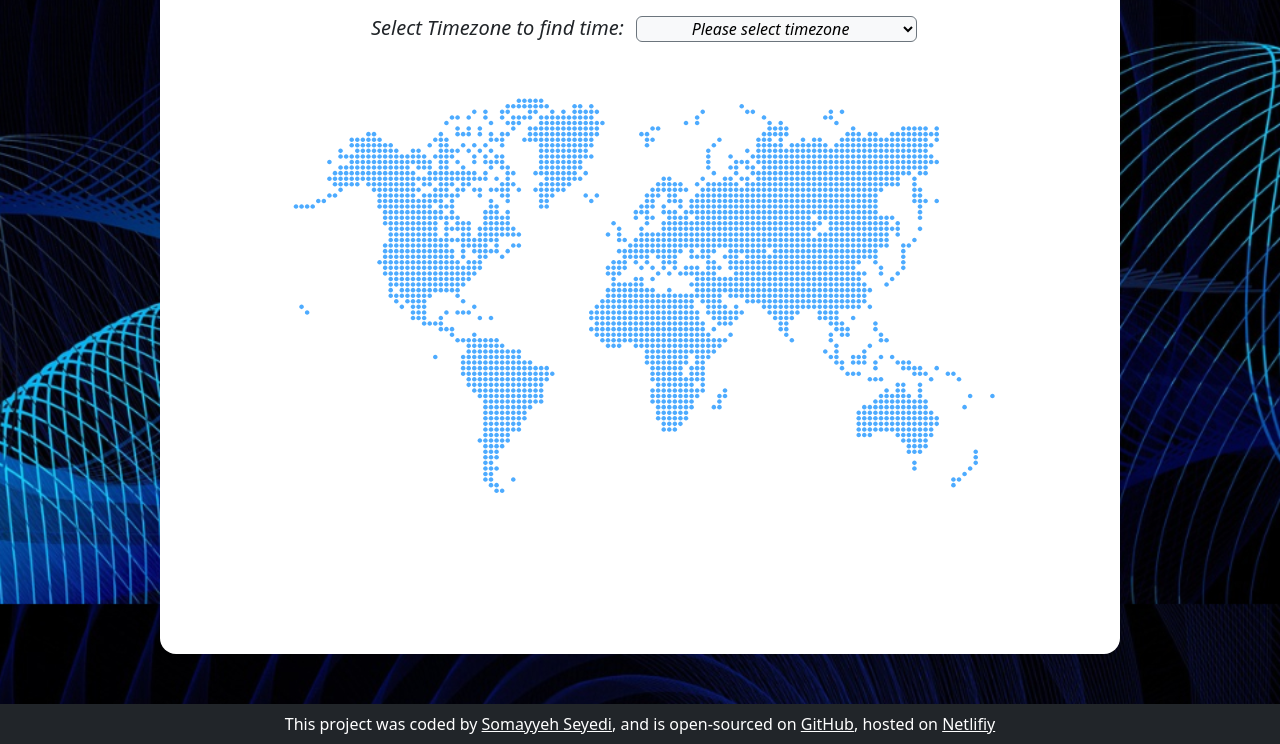
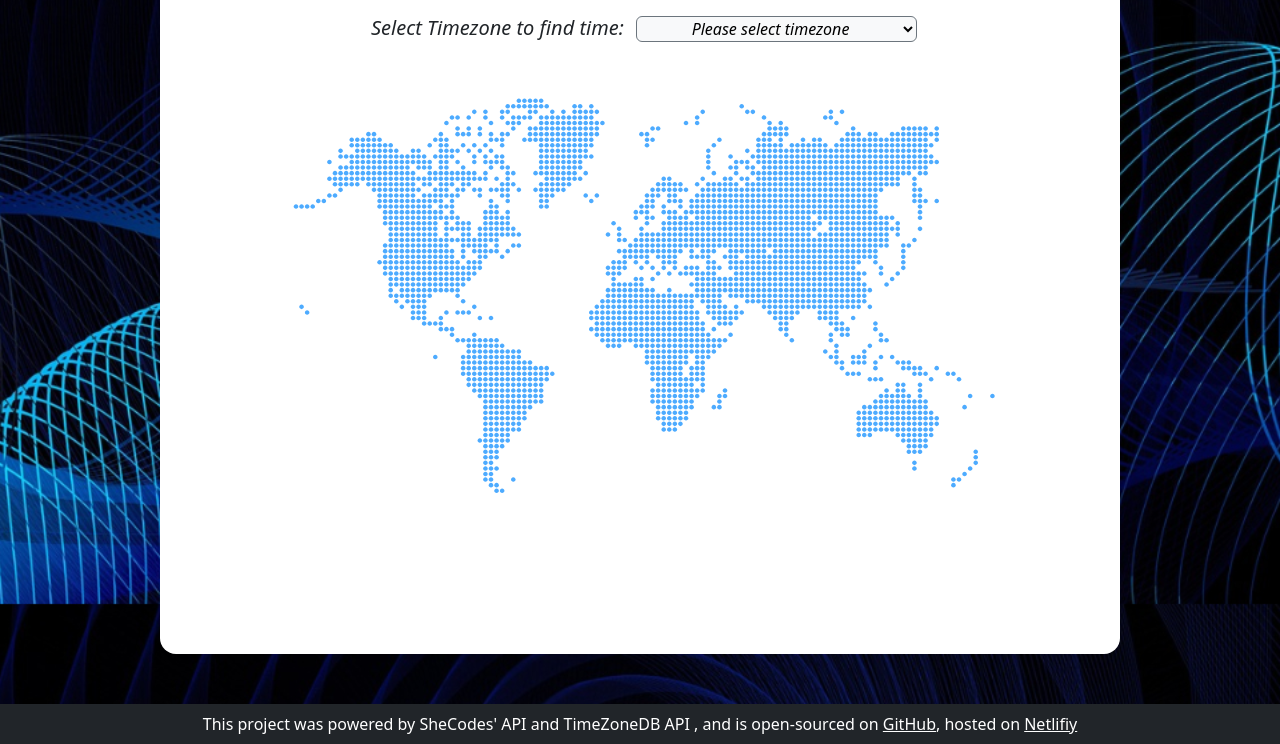
Before and after one commit to Somayyeh094/world-clock, a plain HTML site: page index.html in a window 1280 px wide. Shown: the part 196-940 px from the top of the page. Drawn offline with nearby package versions, Linux system fonts and the light colour scheme; a script that the page names is missing.

Commit message:
updated footer

```diff
--- a/index.html
+++ b/index.html
@@ -722,13 +722,8 @@
       <div class="display mt-4" id="display"></div>
     </div>
     <footer class="text-center text-white bg-dark p-2">
-      This project was coded by
-      <a
-        href="https://somayyeh-portfolio.netlify.app/"
-        target="_blank"
-        class="text-white f-link"
-        >Somayyeh Seyedi</a
-      >, and is open-sourced on
+      This project was powered by SheCodes' API and TimeZoneDB API
+      , and is open-sourced on
       <a
         href="https://github.com/Somayyeh094/world-clock"
         target="_blank"
```
